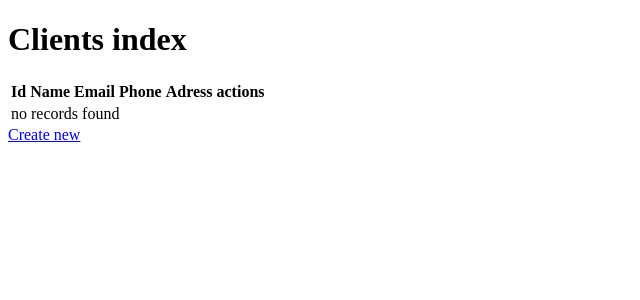
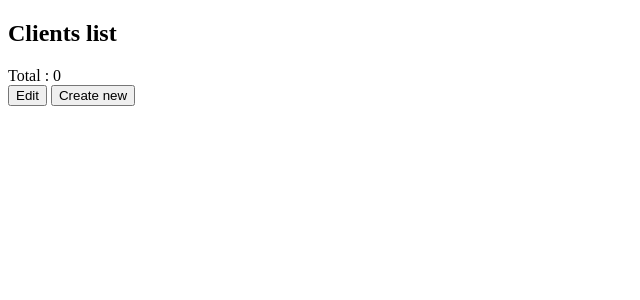
Before and after one commit to EkinL/clients, a Symfony app: template templates/clients/index.html.twig in a window 1280 px wide. Shown: the top 300 px of the page, without its empty margins (0-640 px from the left). Run offline with Twig, Linux system fonts and the light colour scheme; the template is opened without the code that fills it, so the values that code supplies are empty; some libraries are stand-ins or nearby versions.

Commit message:
[Frontend] Modification de la page, ajout du style

```diff
--- a/templates/clients/index.html.twig
+++ b/templates/clients/index.html.twig
@@ -3,39 +3,57 @@
 {% block title %}Clients index{% endblock %}
 
 {% block body %}
-    <h1>Clients index</h1>
+<div class="md:flex md:items-center md:justify-between mb-4">
+  <div class="min-w-0 flex-1">
+    <h2 class="text-2xl/7 font-bold sm:truncate sm:text-3xl sm:tracking-tight">Clients list</h2>
+    <span>Total : {{ clients|length }}</span>
+  </div>
+  <div class="mt-4 flex md:mt-0 md:ml-4">
+    <button type="button" class="inline-flex items-center rounded-md bg-white/10 px-3 py-2 text-sm font-semibold text-white shadow-xs hover:bg-white/20">Edit</button>
+    <a href="{{ path('app_clients_new') }}"><button type="button" class="ml-3 inline-flex items-center rounded-md bg-indigo-500 px-3 py-2 text-sm font-semibold text-white shadow-xs hover:bg-indigo-400 focus-visible:outline-2 focus-visible:outline-offset-2 focus-visible:outline-indigo-500">Create new</button></a>
+  </div>
+</div>
 
-    <table class="table">
-        <thead>
-            <tr>
-                <th>Id</th>
-                <th>Name</th>
-                <th>Email</th>
-                <th>Phone</th>
-                <th>Adress</th>
-                <th>actions</th>
-            </tr>
-        </thead>
-        <tbody>
-        {% for client in clients %}
-            <tr>
-                <td>{{ client.id }}</td>
-                <td>{{ client.name }}</td>
-                <td>{{ client.email }}</td>
-                <td>{{ client.phone }}</td>
-                <td>{{ client.adress }}</td>
-                <td>
-                    <a href="{{ path('app_clients_show', {'id': client.id}) }}">show</a>
-                    <a href="{{ path('app_clients_edit', {'id': client.id}) }}">edit</a>
-                </td>
-            </tr>
-        {% else %}
-            <tr>
-                <td colspan="6">no records found</td>
-            </tr>
-        {% endfor %}
-        </tbody>
-    </table>
+    <ul role="list" class="grid grid-cols-1 gap-6 sm:grid-cols-2 lg:grid-cols-3">
+    {% for client in clients %}
+    <li class="col-span-1 divide-y divide-gray-200 rounded-lg bg-white shadow-sm">
+    <a href="{{ path('app_clients_show', {'id': client.id}) }}">
+        <div class="flex w-full items-center justify-between space-x-6 p-6">
+        <div class="flex-1 truncate">
+            <div class="flex items-center space-x-3">
+            <h3 class="truncate text-sm font-medium text-gray-900">{{ client.name }}</h3>
+            <span class="inline-flex shrink-0 items-center rounded-full bg-green-50 px-1.5 py-0.5 text-xs font-medium text-green-700 ring-1 ring-green-600/20 ring-inset">#{{ client.id }}</span>
+            </div>
+            <p class="mt-1 truncate text-sm text-gray-500">{{ client.email }}</p>
+        </div>
+        <img class="size-10 shrink-0 rounded-full bg-gray-300" src="https://images.unsplash.com/photo-1494790108377-be9c29b29330?ixlib=rb-1.2.1&ixid=eyJhcHBfaWQiOjEyMDd9&auto=format&fit=facearea&facepad=4&w=256&h=256&q=60" alt="">
+        </div>
+        <div>
+        <div class="-mt-px flex divide-x divide-gray-200">
+            <div class="flex w-0 flex-1">
+            <a href="mailto:{{ client.email }}" class="relative -mr-px inline-flex w-0 flex-1 items-center justify-center gap-x-3 rounded-bl-lg border border-transparent py-4 text-sm font-semibold text-gray-900">
+                <svg class="size-5 text-gray-400" viewBox="0 0 20 20" fill="currentColor" aria-hidden="true" data-slot="icon">
+                <path d="M3 4a2 2 0 0 0-2 2v1.161l8.441 4.221a1.25 1.25 0 0 0 1.118 0L19 7.162V6a2 2 0 0 0-2-2H3Z" />
+                <path d="m19 8.839-7.77 3.885a2.75 2.75 0 0 1-2.46 0L1 8.839V14a2 2 0 0 0 2 2h14a2 2 0 0 0 2-2V8.839Z" />
+                </svg>
+                Email
+            </a>
+            </div>
+            <div class="-ml-px flex w-0 flex-1">
+            <a href="tel:{{ client.phone }}" class="relative inline-flex w-0 flex-1 items-center justify-center gap-x-3 rounded-br-lg border border-transparent py-4 text-sm font-semibold text-gray-900">
+                <svg class="size-5 text-gray-400" viewBox="0 0 20 20" fill="currentColor" aria-hidden="true" data-slot="icon">
+                <path fill-rule="evenodd" d="M2 3.5A1.5 1.5 0 0 1 3.5 2h1.148a1.5 1.5 0 0 1 1.465 1.175l.716 3.223a1.5 1.5 0 0 1-1.052 1.767l-.933.267c-.41.117-.643.555-.48.95a11.542 11.542 0 0 0 6.254 6.254c.395.163.833-.07.95-.48l.267-.933a1.5 1.5 0 0 1 1.767-1.052l3.223.716A1.5 1.5 0 0 1 18 15.352V16.5a1.5 1.5 0 0 1-1.5 1.5H15c-1.149 0-2.263-.15-3.326-.43A13.022 13.022 0 0 1 2.43 8.326 13.019 13.019 0 0 1 2 5V3.5Z" clip-rule="evenodd" />
+                </svg>
+                Call
+            </a>
+            </div>
+        </div>
+        </div>
+    </a>
+    </li>
+    {% endfor %}
 
-    <a href="{{ path('app_clients_new') }}">Create new</a>
+  <!-- More people... -->
+</ul>
+
 {% endblock %}
```
